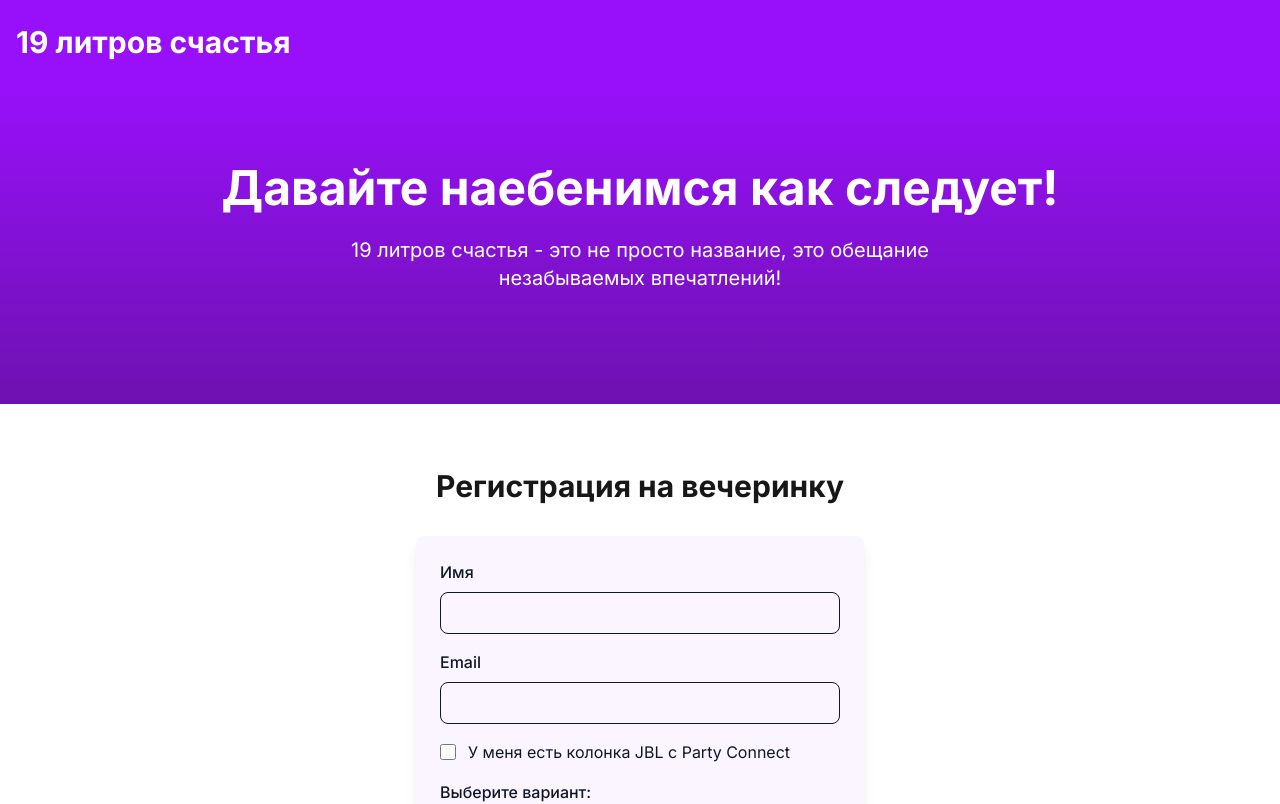
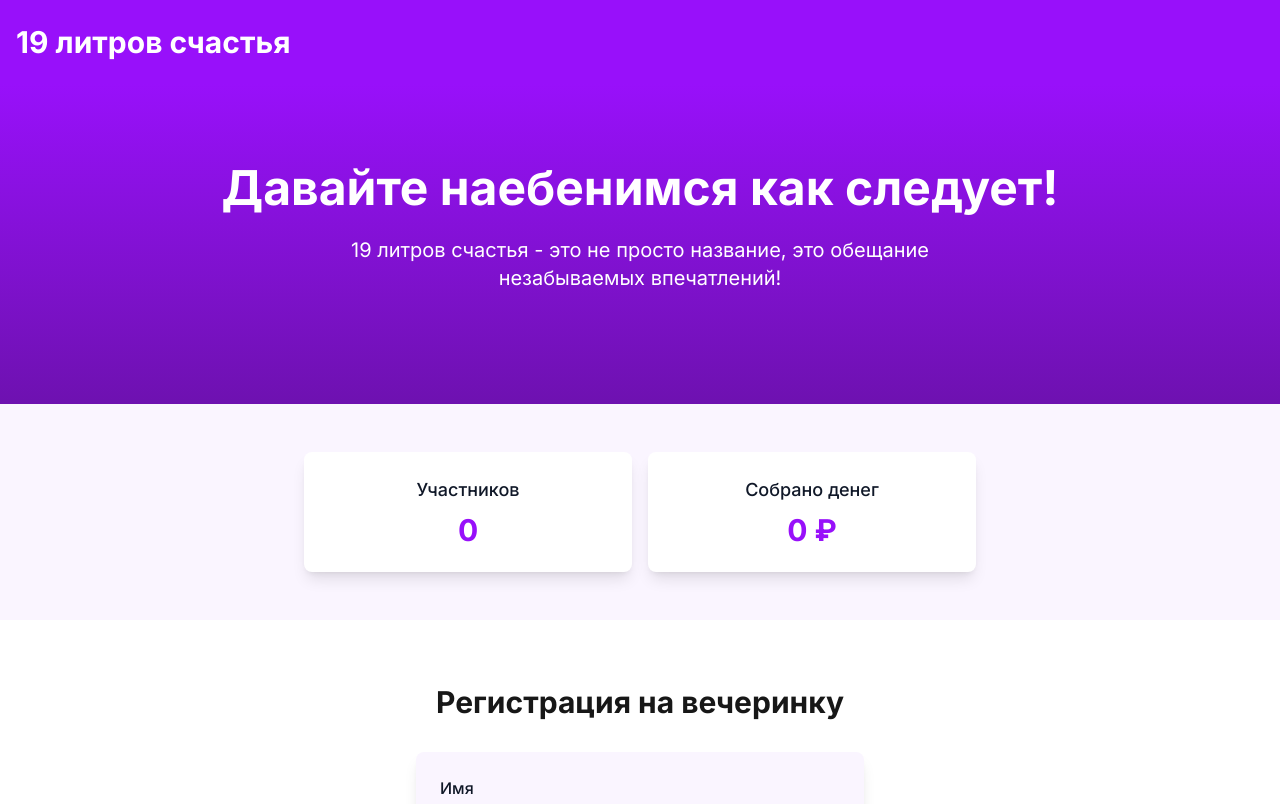
Before and after one commit to svgooogle/19L, a Next.js app: page / in a window 1280 px wide. Shown: the top 804 px of the page. Built offline with nearby package versions, Linux system fonts and the light colour scheme.

Commit message:
Add statistics display to main page

```diff
--- a/src/app/admin/page.tsx
+++ b/src/app/admin/page.tsx
@@ -96,9 +96,13 @@ export default function AdminPage() {
   const getStats = () => {
     const confirmedRegistrations = registrations.filter(reg => reg.paymentConfirmed);
     const totalAmount = confirmedRegistrations.reduce((sum, reg) => sum + getPaymentAmount(reg.drinkChoice), 0);
+    const alcoholBudget = confirmedRegistrations
+      .filter(reg => reg.drinkChoice === 'common')
+      .length * 800;
     return {
       confirmedCount: confirmedRegistrations.length,
-      totalAmount
+      totalAmount,
+      alcoholBudget
     };
   };
 
@@ -112,7 +116,7 @@ export default function AdminPage() {
       <div className="container mx-auto px-4">
         <h1 className="text-3xl font-bold mb-8 text-center">Панель администратора</h1>
 
-        <div className="grid grid-cols-2 gap-4 mb-8 max-w-2xl mx-auto">
+        <div className="grid grid-cols-1 md:grid-cols-3 gap-4 mb-8 max-w-4xl mx-auto">
           <div className="bg-white rounded-lg shadow-lg p-6 text-center">
             <h3 className="text-lg font-medium text-gray-900 mb-2">Подтвержденных участников</h3>
             <p className="text-3xl font-bold text-purple-600">{stats.confirmedCount}</p>
@@ -120,6 +124,10 @@ export default function AdminPage() {
           <div className="bg-white rounded-lg shadow-lg p-6 text-center">
             <h3 className="text-lg font-medium text-gray-900 mb-2">Собрано денег</h3>
             <p className="text-3xl font-bold text-purple-600">{stats.totalAmount} ₽</p>
+          </div>
+          <div className="bg-white rounded-lg shadow-lg p-6 text-center">
+            <h3 className="text-lg font-medium text-gray-900 mb-2">Бюджет на алкоголь</h3>
+            <p className="text-3xl font-bold text-purple-600">{stats.alcoholBudget} ₽</p>
           </div>
         </div>
 
--- /dev/null
+++ b/src/app/components/Stats.tsx
@@ -0,0 +1,64 @@
+'use client';
+import { useState, useEffect } from 'react';
+
+interface Registration {
+  id: number;
+  name: string;
+  email: string;
+  hasJBL: boolean;
+  drinkChoice: string;
+  timestamp: string;
+  paymentConfirmed: boolean;
+}
+
+export default function Stats() {
+  const [stats, setStats] = useState({
+    confirmedCount: 0,
+    totalAmount: 0
+  });
+  const [loading, setLoading] = useState(true);
+
+  useEffect(() => {
+    const fetchStats = async () => {
+      try {
+        const response = await fetch('/api/registrations');
+        if (response.ok) {
+          const registrations: Registration[] = await response.json();
+          const confirmedRegistrations = registrations.filter(reg => reg.paymentConfirmed);
+          const totalAmount = confirmedRegistrations.reduce((sum, reg) =>
+            sum + (reg.drinkChoice === 'common' ? 2800 : 2000), 0);
+
+          setStats({
+            confirmedCount: confirmedRegistrations.length,
+            totalAmount
+          });
+        }
+      } catch (error) {
+        console.error('Ошибка при загрузке статистики:', error);
+      } finally {
+        setLoading(false);
+      }
+    };
+
+    fetchStats();
+  }, []);
+
+  if (loading) return null;
+
+  return (
+    <div className="bg-purple-50 py-12">
+      <div className="container mx-auto px-4">
+        <div className="grid grid-cols-1 md:grid-cols-2 gap-4 max-w-2xl mx-auto">
+          <div className="bg-white rounded-lg shadow-lg p-6 text-center">
+            <h3 className="text-lg font-medium text-gray-900 mb-2">Участников</h3>
+            <p className="text-3xl font-bold text-purple-600">{stats.confirmedCount}</p>
+          </div>
+          <div className="bg-white rounded-lg shadow-lg p-6 text-center">
+            <h3 className="text-lg font-medium text-gray-900 mb-2">Собрано денег</h3>
+            <p className="text-3xl font-bold text-purple-600">{stats.totalAmount} ₽</p>
+          </div>
+        </div>
+      </div>
+    </div>
+  );
+}
--- a/src/app/page.tsx
+++ b/src/app/page.tsx
@@ -1,5 +1,6 @@
 import Header from './components/Header';
 import Hero from './components/Hero';
+import Stats from './components/Stats';
 import RegistrationForm from './components/RegistrationForm';
 
 export default function Home() {
@@ -7,6 +8,7 @@ export default function Home() {
     <main className="min-h-screen">
       <Header />
       <Hero />
+      <Stats />
       <RegistrationForm />
     </main>
   );
```
